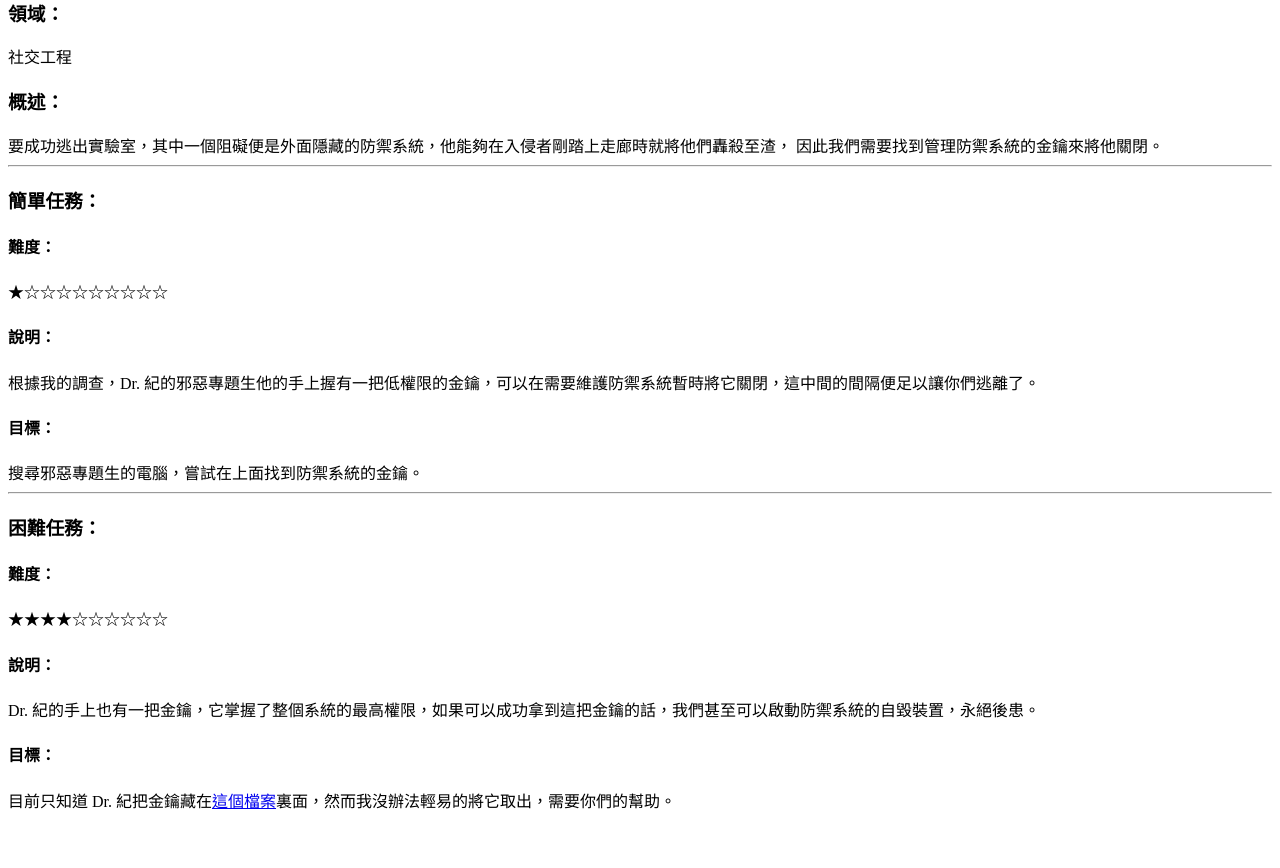
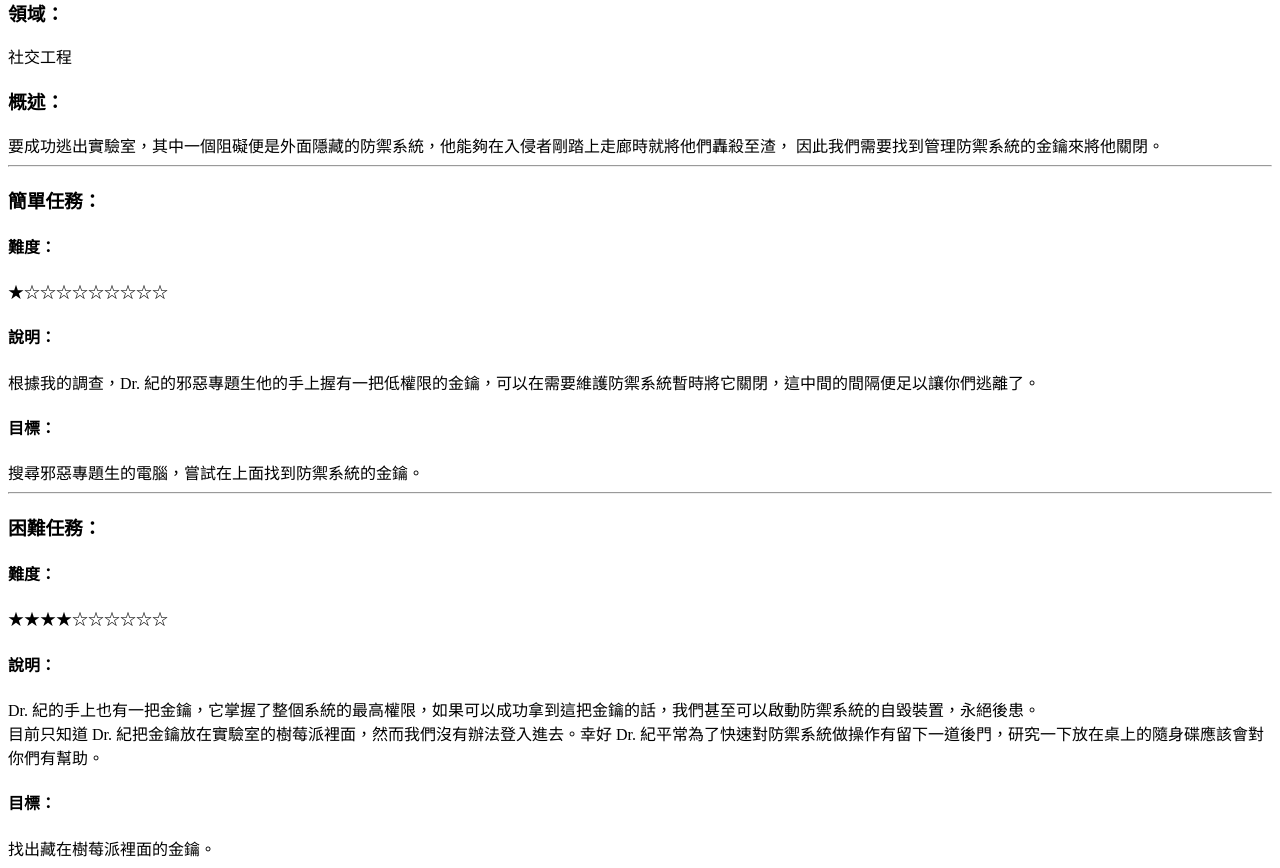
Before and after one commit to as535364/Escape-Room, a Flask app: template templates/problems/pC.html in a window 1280 px wide. Shown: the part 20-888 px from the top of the page. Before the commit the page ends 829 px from the top, so only its background shows below. Run offline with Flask 2, Linux system fonts and the light colour scheme; the template is opened without the code that fills it, so the values that code supplies are empty.

Commit message:
Fix pC-hard description

```diff
--- a/templates/problems/pC.html
+++ b/templates/problems/pC.html
@@ -25,10 +25,10 @@
 	<h4>難度：</h4>
 	★★★★☆☆☆☆☆☆
 	<h4>說明：</h4>
-	Dr. 紀的手上也有一把金鑰，它掌握了整個系統的最高權限，如果可以成功拿到這把金鑰的話，我們甚至可以啟動防禦系統的自毀裝置，永絕後患。
+	Dr. 紀的手上也有一把金鑰，它掌握了整個系統的最高權限，如果可以成功拿到這把金鑰的話，我們甚至可以啟動防禦系統的自毀裝置，永絕後患。<br>
+	目前只知道 Dr. 紀把金鑰放在實驗室的樹莓派裡面，然而我們沒有辦法登入進去。幸好 Dr. 紀平常為了快速對防禦系統做操作有留下一道後門，研究一下放在桌上的隨身碟應該會對你們有幫助。
 	<h4>目標：</h4>
-	目前只知道 Dr. 紀把金鑰藏在<a
-		href="https://drive.google.com/file/d/1Jd8D-zrjnYsxm1LHzeNDOQ562moz2eoU/view?usp=sharing">這個檔案</a>裏面，然而我沒辦法輕易的將它取出，需要你們的幫助。
+	找出藏在樹莓派裡面的金鑰。
 </body>
 
 </html>
```
